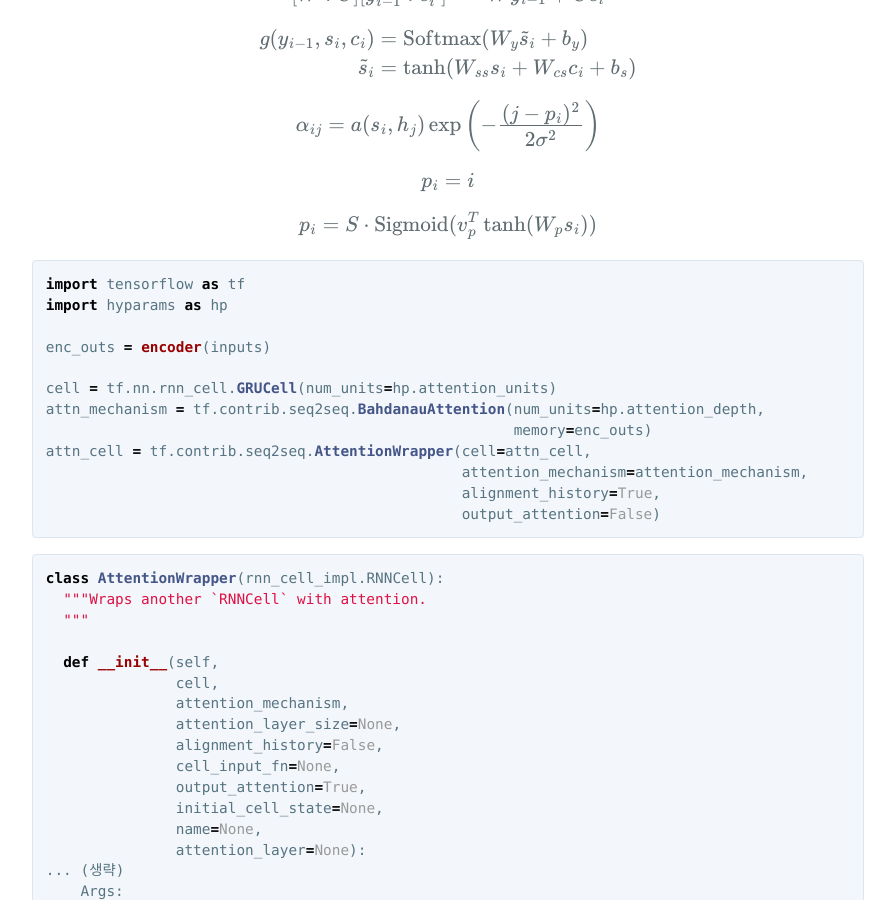
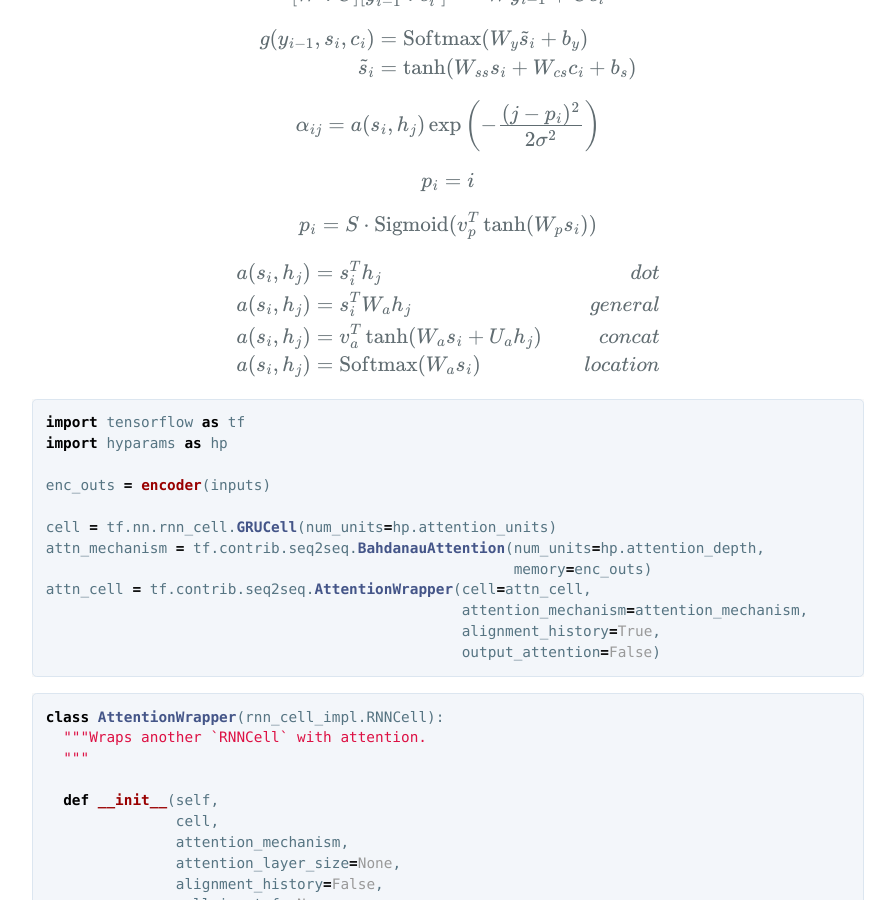
Before and after one commit to hcnoh/hcnoh.github.io, a Jekyll site: the page built from _posts/2018-12-11-bahdanau-attention.md, in a window 1280 px wide and 900 px high, scrolled down 4733 px. Shown: the whole window, without its empty margins (192-1087 px from the left). Built offline with Jekyll 4.4.1, drawn with Linux system fonts in a browser that asks for light colours; formulas are drawn with MathJax 3; comment, search, counter and statistics services are not loaded.

Commit message:
Update 2018-12-11-bahdanau-attention.md

````diff
--- a/_posts/2018-12-11-bahdanau-attention.md
+++ b/_posts/2018-12-11-bahdanau-attention.md
@@ -184,6 +184,15 @@ $$
 p_i = S \cdot \text{Sigmoid}(v_p^T \tanh(W_p s_i))
 $$
 
+$$
+\begin{align*}
+a(s_i, h_j) & = s_i^Th_j & dot \\
+a(s_i, h_j) & = s_i^TW_ah_j & general \\
+a(s_i, h_j) & = v_a^T\tanh(W_as_i + U_a h_j) & concat \\
+a(s_i, h_j) & = \text{Softmax}(W_as_i) & location
+\end{align*}
+$$
+
 ```python
 import tensorflow as tf
 import hyparams as hp
````
